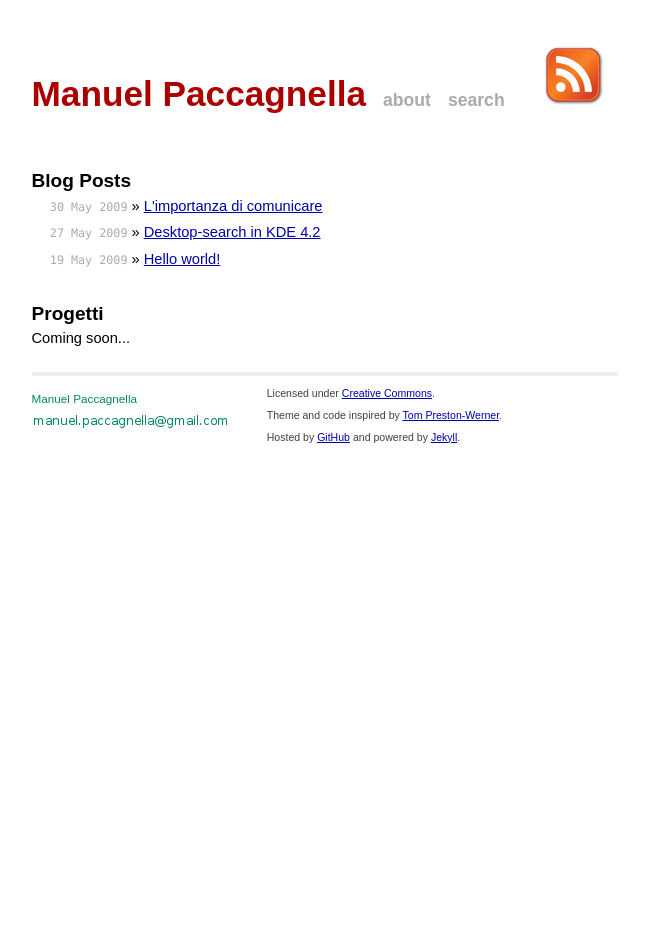
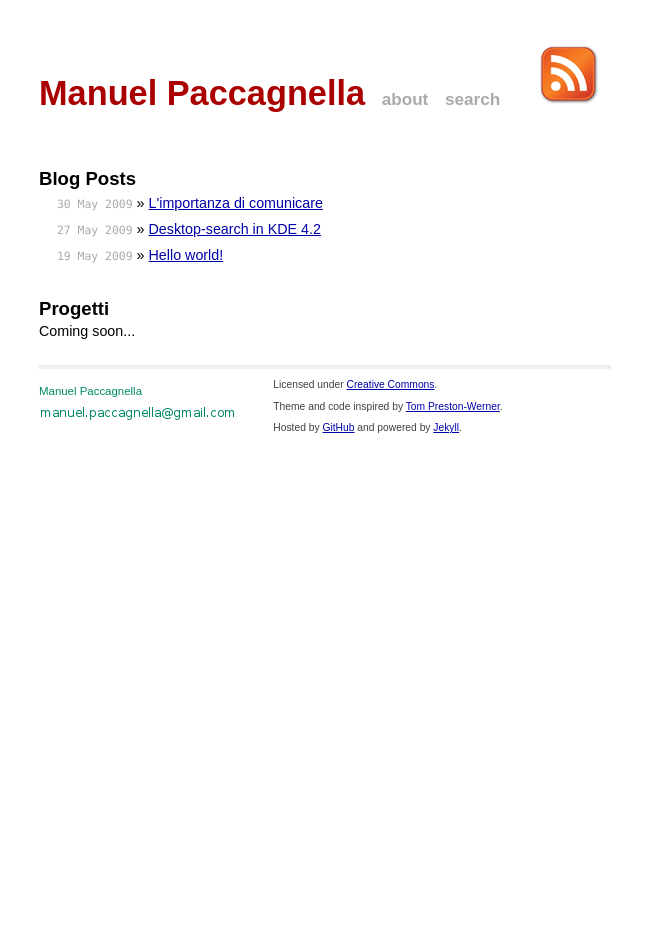
Before and after one commit to manuelp/manuelp.github.io, a Jekyll site: the page built from index.html, in a window 1280 px wide. Shown: the whole page, without its empty margins (315-964 px from the left). Built offline with Jekyll 4.4.1, drawn with Linux system fonts in a browser that asks for light colours.

Commit message:
Update del font di default

```diff
--- a/css/screen.css
+++ b/css/screen.css
@@ -17,8 +17,9 @@ html, body {
 
 body {
     background-color: white;
-    font: 13.34px sans-serif, clean, arial, helvetica, times;
-     /*font-size: small; */
+    /*font: 13.34px sans-serif, clean, arial, helvetica, times; */
+    font-family: sans-serif, clean, arial, helvetica, times;
+    font-size: small;
     text-align: center;
 }
 
```
